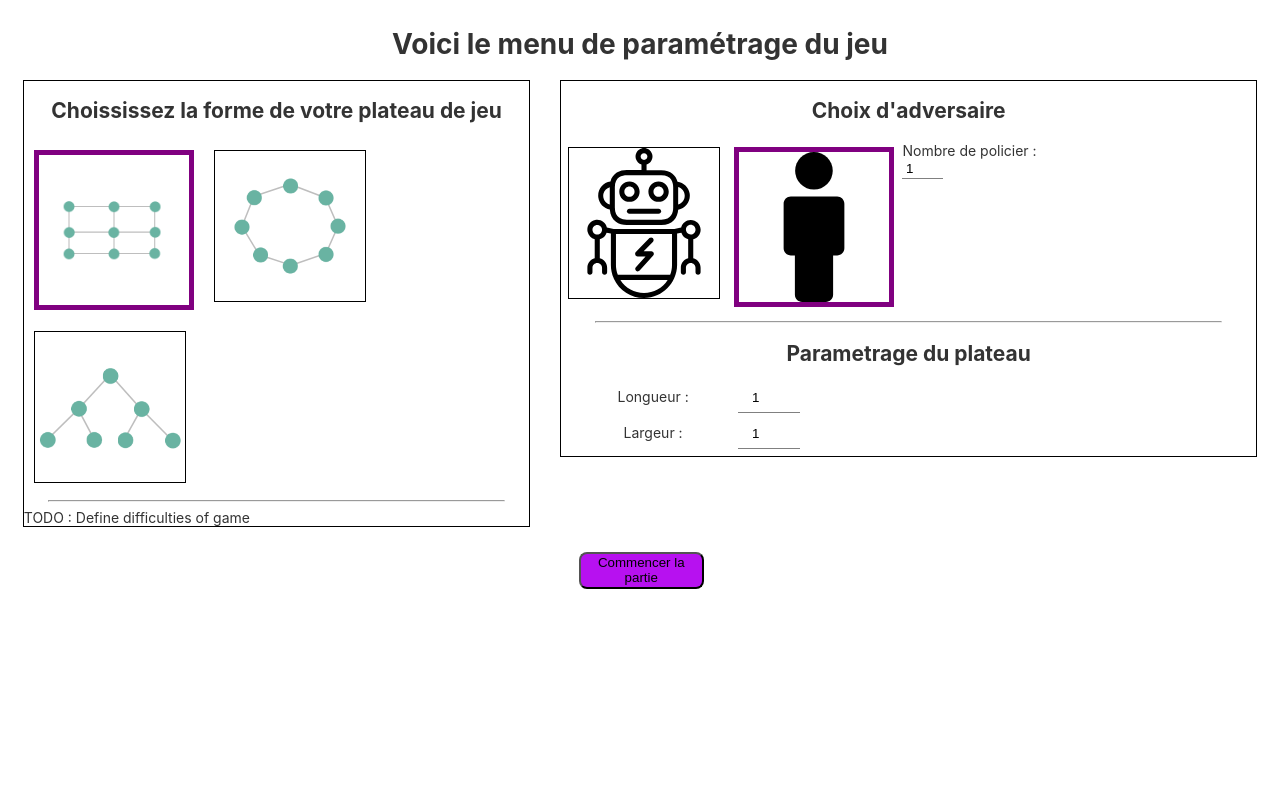
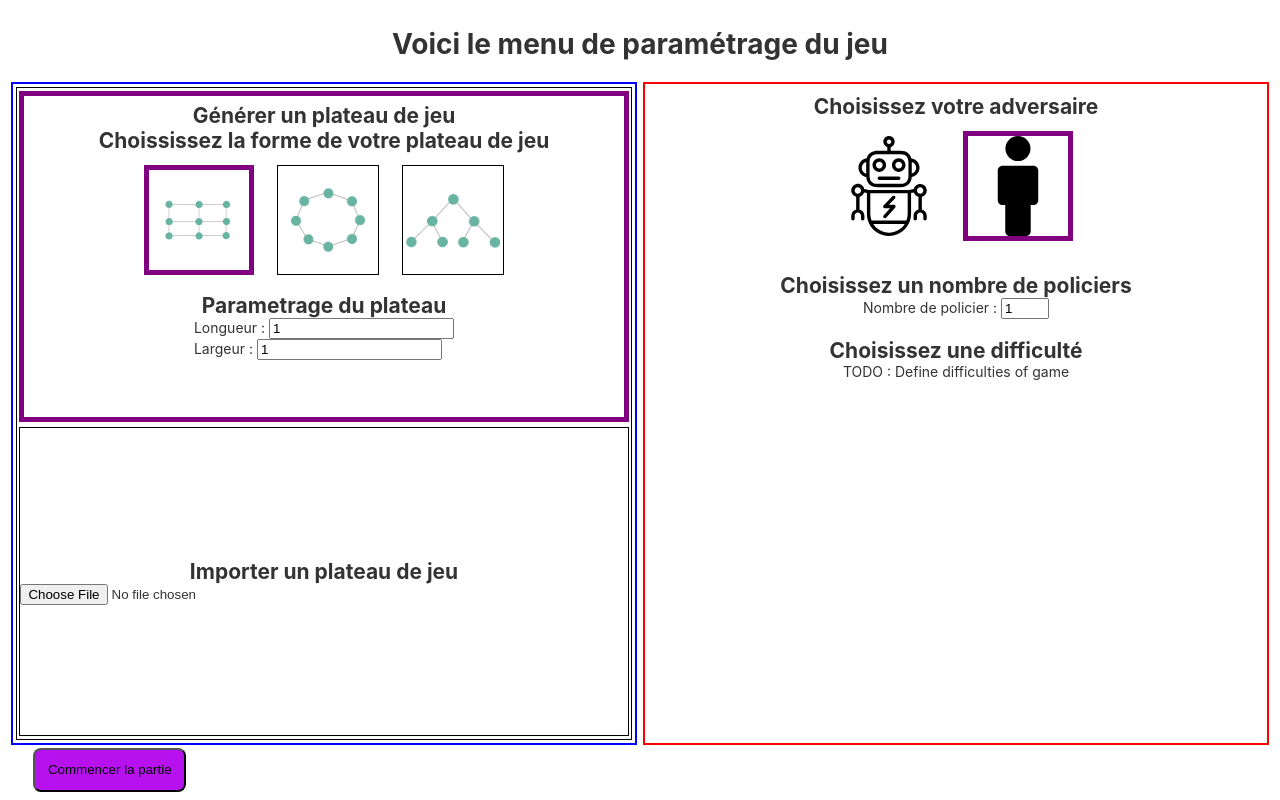
Before and after one commit to Gregory-Hoareau/TER-TerraNumerica, an Angular app in the folder Terra-Numerica/: page /menu in a window 1280 px wide. Built offline with nearby package versions, Linux system fonts and the light colour scheme.

Commit message:
#15 Mise à jour de l'interface du menu

```diff
--- a/Terra-Numerica/src/app/components/game-menu/game-menu.component.html
+++ b/Terra-Numerica/src/app/components/game-menu/game-menu.component.html
@@ -2,62 +2,75 @@
 
     <h1 class="title">Voici le menu de paramétrage du jeu</h1>
 
+    <div class="game-param">
 
-    <div class="game-param">
+        <div class="col1">
             <div class="graph-selection">
+                <div class="graph-generation" (click)="selectGraphGeneration()" [class]="isSeletectedGraphGeneration()">
+                    <h2 class="subtitle">Générer un plateau de jeu</h2>
+                    <div class="graph-generation-topology-selection">
                         <h2 class="subtitle">Choississez la forme de votre plateau de jeu</h2>
-            <div class="graphImg">
+                        <div class="graph-topology-preview-list">
                             <!-- A remplacer par des images -->
-                <img class="topo" *ngFor='let type of availableGraphType' (click)="selectGraphType(type)" [class]="isSelected(type)" src="assets/{{type}}.svg">
+                            <img class="graph-topology-preview-img" *ngFor='let type of availableGraphType' (click)="selectGraphType(type)" [class]="isSelectedGraphType(type)" src="assets/{{type}}.svg">
+                        </div> <!-- .graph-topology-preview-list -->
+                    </div> <!-- .graph-generation-topology-selection -->
+
+                    <div class="graph-generation-parameters">
+                        <h2 class="subtitle">Parametrage du plateau</h2>
+                        <form>
+                            <div *ngIf="paramsNames.length > 0" class="graph-generation-parameters-field">
+                                <label for="param1">
+                                    {{paramsNames[0]}}
+                                </label>
+                                <input [(ngModel)]="graphParam1" min="1" oninput="validity.valid||(value='');" id="param1" type="number" name="param1">
+                            </div> <!-- .graph-generation-parameters-field -->
+
+                            <div *ngIf="paramsNames.length > 1" class="graph-generation-parameters-field">
+                                <label for="param2">
+                                    {{paramsNames[1]}}
+                                </label>
+                                <input [(ngModel)]="graphParam2" min="1" oninput="validity.valid||(value='');" id="param2" type="number" name="param2">
+                            </div> <!-- .graph-generation-parameters-field -->
+                        </form>
+                    </div> <!-- .graph-generation-parameters -->
+                </div> <!-- .graph-generation -->
+
+                <div class="graph-importation" (click)="selectGraphImportation()" [class]="isSeletectedGraphImportation()">
+                    <h2 class="subtitle">Importer un plateau de jeu</h2>
+                    <div>
+                        <input id="graph-file-input" type="file" accept="application/json" (change)="onFileChange($event.target.files[0])">
+                    </div>
+                </div> <!-- .graph-importation -->
+            </div> <!-- .graph-selection -->
         </div>
 
-            <hr class="horizontal-separation">
+        <div class="col2">
+            <div class="oponent-selection">
+                <h2 class="subtitle">Choisissez votre adversaire</h2>
+                <div class="player-option">
+                    <img class="vs" *ngFor="let type of availableOpponentType" src="assets/vs_{{type}}.svg"
+                        [class]='isSelectedOponent(type)'
+                        (click)="selectPlayer(type)"/>
+                </div> <!-- .player-option -->
+            </div> <!-- .oponent-selection -->
 
-            <div class="diff">
-                TODO : Define difficulties of game
-            </div>
-
-        </div>
-        <div class="parameters">
-            <h2 class="subtitle">Choix d'adversaire</h2>
-            <div class="players-param">
-                <div class="play-opt">
-                    <img class="vs" *ngFor="let type of availableOpponentType" src="assets/vs_{{type}}.svg"
-                        [class]='isSelected(type)'
-                        (click)="selectPlayer(type)"/>
-                    <div class="cops">
+            <div class="cops-number-selection">
+                <h2 class="subtitle">Choisissez un nombre de policiers</h2>
                 <div class="form-field">
                     <label for="copsNum">
                         Nombre de policier :
                     </label>
                     <input [(ngModel)]="cops" min="1" max="5" oninput="validity.valid||(value='');" id="copsNum" type="number" name="cops">
+                </div> <!-- .form-field -->
+            </div> <!-- .cops-number-selection -->
+
+            <div class="difficulty-selection">
+                <h2 class="subtitle">Choisissez une difficulté</h2>
+                TODO : Define difficulties of game
+            </div> <!-- .difficulty-selection -->
         </div>
-                    </div>
-                </div>
-            </div>
-
-            <hr class="horizontal-separation">
-
-            <h2 class="subtitle">Parametrage du plateau</h2>
-            <div class="graph-param">
-                <form>
-                    <div *ngIf="paramsNames.length > 0" class="form-field">
-                        <label for="param1">
-                            {{paramsNames[0]}}
-                        </label>
-                        <input [(ngModel)]="graphParam1" min="1" oninput="validity.valid||(value='');" id="param1" type="number" name="param1">
-                    </div>
-
-                    <div *ngIf="paramsNames.length > 1" class="form-field">
-                        <label for="param2">
-                            {{paramsNames[1]}}
-                        </label>
-                        <input [(ngModel)]="graphParam2" min="1" oninput="validity.valid||(value='');" id="param2" type="number" name="param2">
-                    </div>
-                </form>
-            </div>
-        </div>
-    </div>
+    </div> <!-- .game-param -->
 
     <div class="buttons">
         <button (click)="validateParams()">Commencer la partie</button>
--- a/Terra-Numerica/src/app/components/game-menu/game-menu.component.scss
+++ b/Terra-Numerica/src/app/components/game-menu/game-menu.component.scss
@@ -1,96 +1,252 @@
+.selected {
+    border: 5px solid purple !important
+}
+
 .game-menu {
     display: flex;
     flex-direction: column;
-}
+    justify-content: stretch;
+    height: 100%;
 
-.title {
+    .title, .subtitle {
         text-align: center;
-}
+
+    } // all .title and .subtitle in .game-menu
 
     .subtitle {
-    text-align: center;
+        margin: 0;
     }
 
     .game-param {
+        flex: 1;
         display: flex;
-    justify-content: space-around;
+        justify-content: stretch;
+        flex-wrap: wrap;
+
+        > * {
+            margin: 0.2em;
+
+        } // all .game-param childs
+
+        .col1 {
+            flex: 1;
+            display: flex;
+            flex-direction: column;
+            border: 2px solid blue;
+
+            > * {
+                border: 1px solid black;
+                margin: 0.2em;
+
+            } // all .graph-selection childs
+
+            .graph-selection {
+                display: flex;
+                flex-direction: column;
+                flex: 1;
+
+                > * {
+                    border: 1px solid black;
+                    margin: 0.2em;
+
+                } // all .graph-selection childs
+
+                .graph-generation {
+                    flex: 1;
+                    display: flex;
+                    flex-direction: column;
+                    padding: 0.5em;
+
+                    .graph-generation-topology-selection {
+
+                        .graph-topology-preview-list {
+                            display: flex;
+                            justify-content: center;
+
+                            .graph-topology-preview-img {
+                                min-width: 100px;
+                                min-height: 100px;
+                                width: 15%;
+                                height: auto;
+                                border: 1px solid black; //Temporaire
+                                margin: 2%;
+
+                            } // .graph-topology-preview-img
+
+                        } // .graph-topology-preview-list
+
+                    } // .graph-generation-topology-selection
+
+                    .graph-generation-parameters {
+                        display: flex;
+                        flex-direction: column;
+                        align-items: center;
+                        padding: 0.5em;
+
+                    } // .graph-generation-parameters
+
+                } // .graph-generation
+
+                .graph-importation {
+                    flex: 1;
+                    display: flex;
+                    flex-direction: column;
+                    justify-content: center;
                 }
 
-.graph-selection {
-    width: 40%;
-    height: 90%;
-    border: 1px solid black;
+            } // .graph-selection
         }
 
-.graphImg {
+        .col2 {
+            flex: 1;
             display: flex;
-    flex-wrap: wrap;
-}
+            flex-direction: column;
+            border: 2px solid red;
 
-.topo {
-    width: 150px;
-    height: 150px;
-    border: 1px solid black; //Temporaire
+            > * {
+                margin: 0.2em;
+
+            } // all .graph-selection childs
+
+            .oponent-selection {
+                display: flex;
+                flex-direction: column;
+                justify-content: center;
+                padding: 0.5em;
+
+                .player-option {
+                    display: flex;
+                    justify-content: center;
+
+                    img {
+                        min-width: 100px;
+                        min-height: 100px;
+                        width: 15%;
+                        height: auto;
                         margin: 2%;
                     }
 
-.parameters {
-    width: 55%;
-    height: 90%;
-    border: 1px solid black;
+                } // .players-param
+
+            } // .oponent-selection
+
+            .cops-number-selection {
+                display: flex;
+                flex-direction: column;
+                justify-content: center;
+                align-items: center;
+                padding: 0.5em;
+
+            } // .cops-number-selection
+
+            .difficulty-selection {
+                display: flex;
+                flex-direction: column;
+                justify-content: center;
+                align-items: center;
+                padding: 0.5em;
+
+            } // .difficulty-selection
         }
 
-.form-field {
-    margin: 1%;
-}
+    } // .game-param
 
-.form-field label {
-    display: inline-block;
-    min-width: 25%;
-    text-align: center;
-}
+} // .game-menu
 
-.form-field input {
-    padding: 1% 2%;
-    outline: none;
-    border: none;
-    border-bottom: 1px solid gray;
-}
+// .title {
+//     text-align: center;
+// }
 
-form .form-field input {
-    width: 5%;
-}
+// .subtitle {
+//     text-align: center;
+// }
 
-div > .form-field input {
-    width: 20%;
-}
+// .game-param {
+//     display: flex;
+//     flex: 1;
+//     align-items: stretch;
+//     justify-content: space-around;
+// }
 
-.form-field input:focus {
-    border-bottom: 2px solid green;
-}
+// .graph-selection {
+//     flex: 1;
+//     display: flex;
+//     flex-direction: column;
+//     align-items: stretch;
+//     border: 1px solid black;
+//     margin-right: 0.3em;
+// }
 
-.buttons {
-    margin-top: 2%;
-    align-self: center;
-}
+// .graphImg {
+//     display: flex;
+//     flex-wrap: wrap;
+//     justify-content: center;
+// }
 
-.horizontal-separation {
-    width: 90%;
-    text-align: center;
+// .topo {
+//     width: 150px;
+//     height: 150px;
+//     border: 1px solid black; //Temporaire
+//     margin: 2%;
+// }
 
-}
+// .parameters {
+//     flex: 1;
+//     border: 1px solid black;
+//     margin-left: 0.3em;
+// }
 
-.vs {
-    border: 1px solid black;
-    width: 150px;
-    height: 150px;
-    margin: 1%;
-}
+// .form-field {
+//     margin: 1%;
+// }
 
-.play-opt {
-    display: flex;
-}
+// .form-field label {
+//     display: inline-block;
+//     min-width: 25%;
+//     text-align: center;
+// }
 
-.selected {
-    border: 5px solid purple
-}
+// .form-field input {
+//     padding: 1% 2%;
+//     outline: none;
+//     border: none;
+//     border-bottom: 1px solid gray;
+// }
+
+// form .form-field input {
+//     width: 5%;
+// }
+
+// div > .form-field input {
+//     width: 20%;
+// }
+
+// .form-field input:focus {
+//     border-bottom: 2px solid green;
+// }
+
+// .buttons {
+//     margin: 1% 0 1% 0;
+//     align-self: center;
+// }
+
+// .horizontal-separation {
+//     width: 90%;
+//     text-align: center;
+
+// }
+
+// .vs {
+//     border: 1px solid black;
+//     width: 150px;
+//     height: 150px;
+//     margin: 1%;
+// }
+
+// .play-opt {
+//     display: flex;
+// }
+
+// .selected {
+//     border: 5px solid purple
+// }
--- a/Terra-Numerica/src/app/components/game-menu/game-menu.component.ts
+++ b/Terra-Numerica/src/app/components/game-menu/game-menu.component.ts
@@ -1,6 +1,8 @@
 import { Component, OnInit } from '@angular/core';
 import { FormBuilder } from '@angular/forms';
-import { NavigationExtras, Router } from '@angular/router';
+import { Router } from '@angular/router';
+import { GameService } from 'src/app/_services/game/game.service';
+import { GraphService } from 'src/app/_services/graph/graph.service';
 
 @Component({
   selector: 'app-game-menu',
@@ -14,12 +16,19 @@ export class GameMenuComponent implements OnInit {
   public availableGraphType = ['grid', 'cycle', 'tree'];
   public availableOpponentType = ['ia', 'player'];
 
+  private inputGraphJSONFile: File = null;
+  private graphGeneration: boolean = true;
+  private graphImportation: boolean = false;
+
   public paramsNames;
-  public graphParam1 = 1;
-  public graphParam2 = 1;
-  public cops = 1;
+  public graphParam1: number = 1;
+  public graphParam2: number = 1;
+  public cops: number = 1;
 
-  constructor(private router: Router, private formBuilder: FormBuilder) { }
+  constructor(private graphService: GraphService,
+              private gameService: GameService,
+              private router: Router,
+              private formBuilder: FormBuilder) { }
 
   ngOnInit(): void {
     this.updateParamsName();
@@ -59,26 +68,61 @@ export class GameMenuComponent implements OnInit {
   }
 
   validateParams() {
-    this.paramSafetyCheck();
-    const extras: NavigationExtras = {
-      queryParams: {
-        copsNum: this.cops,
-        graphType: this.selectedGraphType,
-        oppenent: this.selectedOpponentType,
-        graphParams: [this.graphParam1, this.graphParam2]
+    if (this.paramSafetyCheck()) {
+      if (this.graphGeneration) {
+        this.graphService.generateGraph(this.selectedGraphType, [this.graphParam1, this.graphParam2])
+      } else if (this.graphImportation) {
+        this.graphService.loadGraphFromFile(this.inputGraphJSONFile);
       }
+      this.gameService.setOpponentType(this.selectedOpponentType);
+      this.gameService.setCopsNumber(this.cops);
+      this.router.navigate(['/test-d3js']);
     }
-    this.router.navigate(['/test-d3js'], extras)
   }
 
   private paramSafetyCheck() {
-    if(!this.graphParam1) this.graphParam1 = 0;
-    if(!this.graphParam2) this.graphParam2 = 0;
+    if (this.inputGraphJSONFile && this.graphImportation) {
+      return true;
+    }
+    if (this.graphGeneration) {
+      if(!this.graphParam1) this.graphParam1 = 0;
+      if(!this.graphParam2) this.graphParam2 = 0;
+      return true
+    }
+    return false;
   }
 
-  isSelected(type) {
-    if(type === this.selectedOpponentType || type === this.selectedGraphType) return 'selected'
-    else return ''
+  isSelectedOponent(type) {
+    return type === this.selectedOpponentType ? 'selected' : ''
+  }
+
+  isSelectedGraphType(typology) {
+    return typology === this.selectedGraphType ? 'selected' : ''
+  }
+
+  selectGraphGeneration() {
+    this.graphGeneration = true;
+    this.graphImportation = false;
+  }
+
+  selectGraphImportation() {
+    this.graphGeneration = false;
+    this.graphImportation = true;
+  }
+
+  isSeletectedGraphGeneration() {
+    return this.graphGeneration ? 'selected' : '';
+  }
+
+  isSeletectedGraphImportation() {
+    return this.graphImportation ? 'selected' : '';
+  }
+
+  onFileChange(file) {
+    if (file.type === "application/json") {
+      this.inputGraphJSONFile = file;
+      // this.graphService.loadGraphFromFile(this.inputFile)
+    }
   }
 
 }
```
Lines whose indentation alone changed are shown as unchanged.
